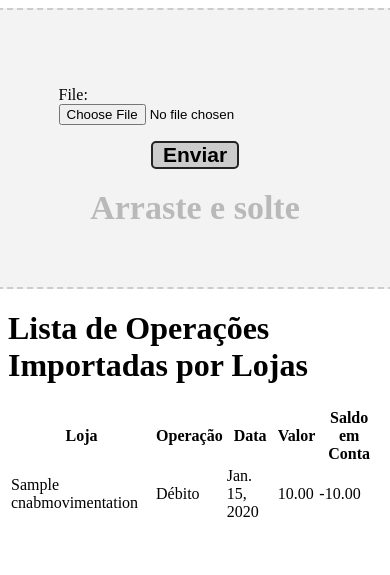
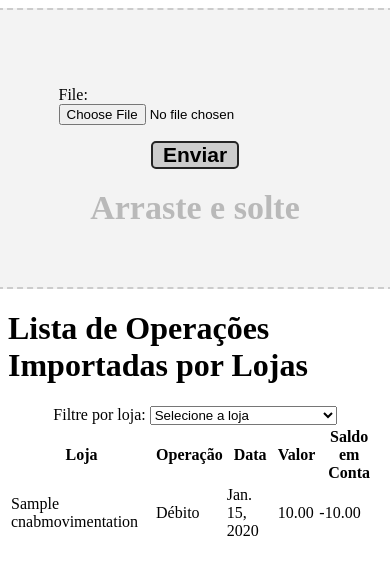
Before and after one commit to VictrCruz312/CNAB-Parser, a Django app: page /app/upload/ in a window 390 px wide. Shown: the top 575 px of the page. Run offline with Django 4.2, Linux system fonts and the light colour scheme; tables that the repository leaves empty hold one stand-in row (values such as "Sample post"); parts of the project's set-up code (start-up, migrations or seed data) failed here and were passed over.

Commit message:
feat: finalizando template de renderização do formulário e lista + finalizando estilização/responsividade da tela

```diff
--- a/static/css/form.styles.css
+++ b/static/css/form.styles.css
@@ -25,6 +25,7 @@
   font-size: 34px;
   font-weight: 900;
   color: rgb(97, 97, 97, 0.4);
+  text-align: center;
 }
 
 .submitForm {
--- a/templates/cnab_upload/upload.html
+++ b/templates/cnab_upload/upload.html
@@ -9,6 +9,7 @@
     <meta http-equiv="X-UA-Compatible" content="ie=edge">
     <title>{% block title %}{% endblock %}</title>
     <link rel="stylesheet" href="{% static 'css/form.styles.css' %}">
+    <link rel="stylesheet" href="{% static 'css/list.styles.css' %}">
 </head>
 
 <body>
@@ -20,7 +21,21 @@
         <div class="drag-message">Arraste e solte</div>
     </form>
 
-    <h1>Lista de Operações Importadas por Lojas</h1>
+    <h1 class="title">Lista de Operações Importadas por Lojas</h1>
+    <div class="filterName">
+        <label for="store_select">Filtre por loja:</label>
+        <select id="store_select" name="store_select">
+            {% if filter == "Selecione a loja" %}
+            <option value="{{filter}}">{{filter}}</option>
+            {% else %}
+            <option value=({{filter}})>{{filter}}</option>
+            <option value="Todas">Todas</option>
+            {% endif %}
+            {% for loja in lojas %}
+            <option value="{{ loja }}">{{ loja }}</option>
+            {% endfor %}
+        </select>
+    </div>
     <table>
         <thead>
             <tr>
@@ -34,7 +49,7 @@
         <tbody>
             {% for item in items %}
             <tr>
-                <td>{{ item.Nome_da_loja }}</td>
+                <td class="nameLoja">{{ item.Nome_da_loja }}</td>
                 <td>{{ item.Tipo }}</td>
                 <td>{{ item.Data }}</td>
                 <td>{{ item.Valor }}</td>
@@ -45,6 +60,7 @@
     </table>
 
     <script src="{% static 'js/draghover.js' %}"></script>
+    <script src="{% static 'js/filter_stores.js' %}"></script>
 </body>
 
 </html>
```
